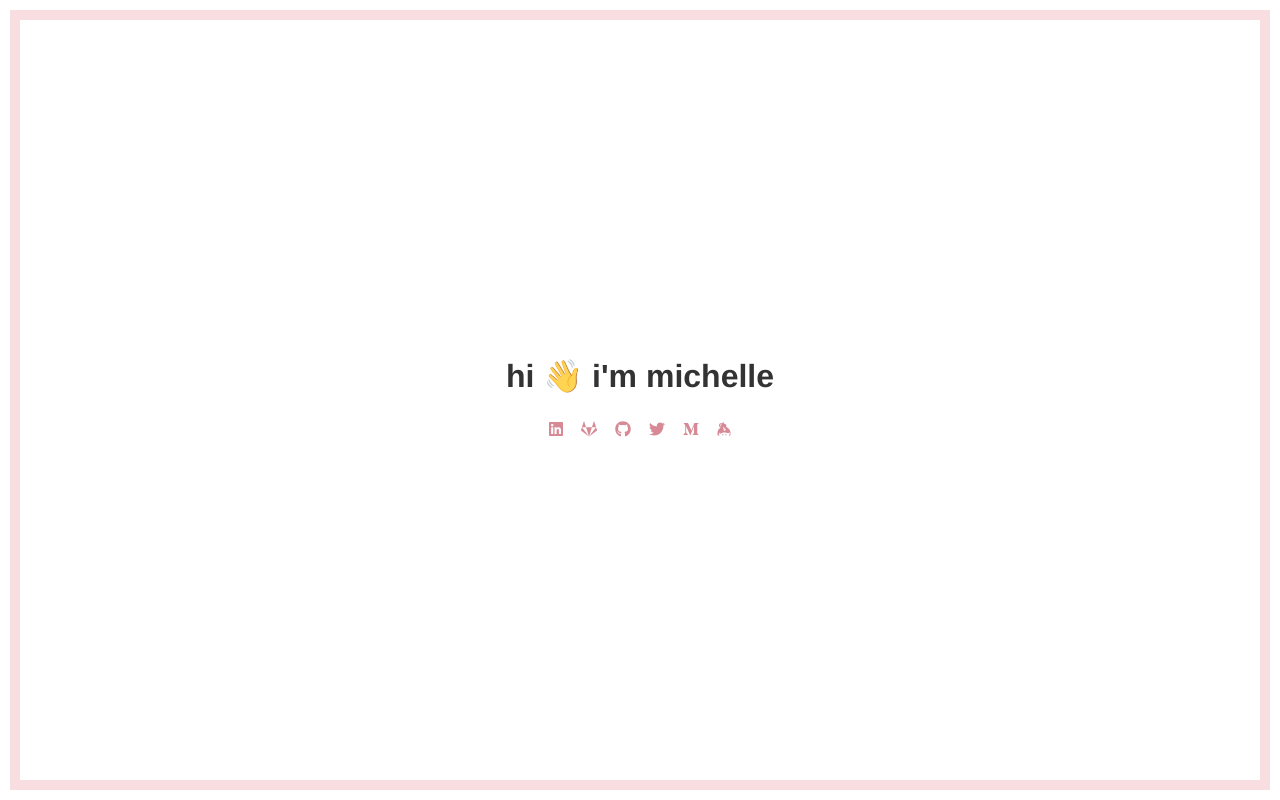
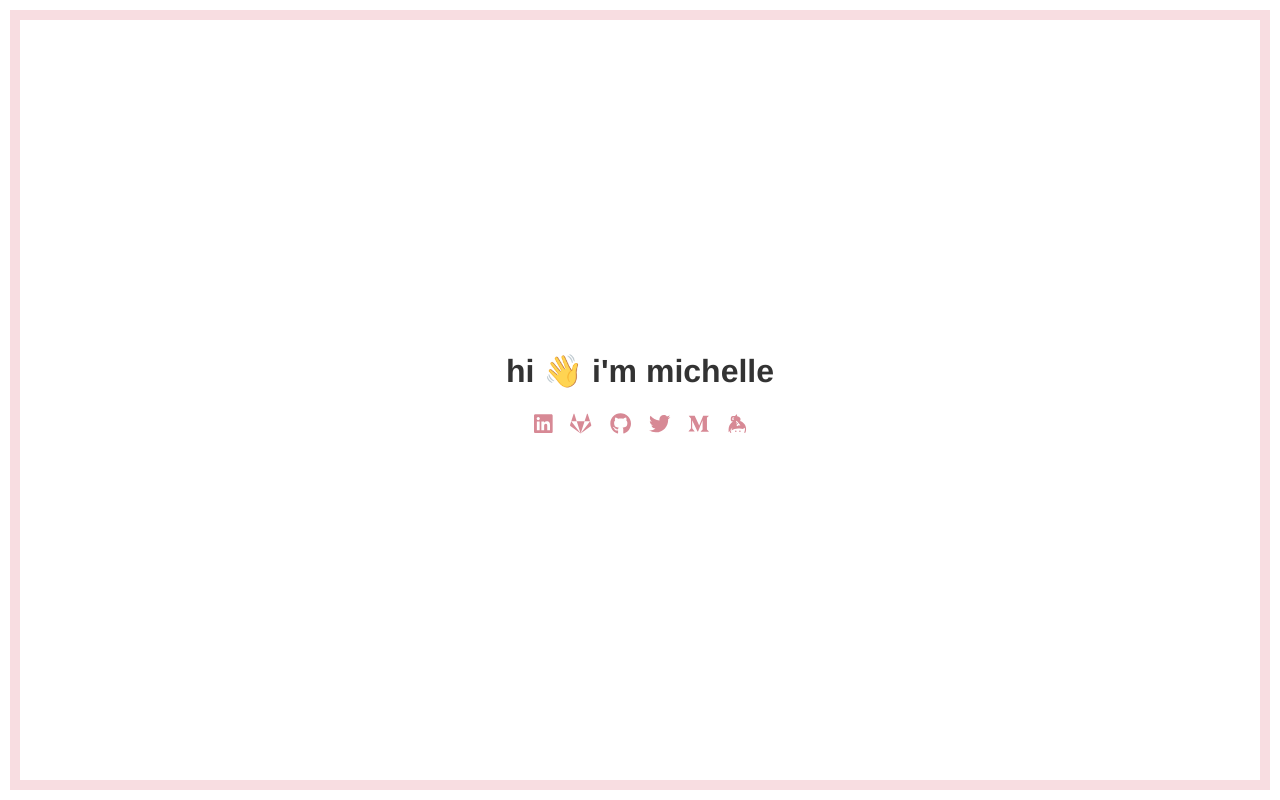
Before and after one commit to ngynmt/gatsby-site, a Gatsby site: page / in a window 1280 px wide. Built offline with nearby package versions, Linux system fonts and the light colour scheme; Gatsby itself is replaced by a stand-in of ours.

Commit message:
Fix social row spacing

```diff
--- a/src/pages/index.js
+++ b/src/pages/index.js
@@ -10,26 +10,26 @@ export default function Home() {
       <div class="meesh-home">
         <h1>hi <span role="img" aria-label="emoji hand wave">👋</span> i'm michelle</h1>
           <div class="meesh-home__social">
-            <div>
+            <div class="meesh-home__social-row">
               <a href='https://linkedin.com/in/nguyenchelle' className="meesh-home__social-icon">
-                <span><FontAwesomeIcon icon={faLinkedin} aria-hidden="true"/></span>
+                <span><FontAwesomeIcon icon={faLinkedin} size="lg" aria-hidden="true"/></span>
               </a>
               <a href='https://gitlab.com/ngynmt' className="meesh-home__social-icon">
-                <span><FontAwesomeIcon icon={faGitlab} aria-hidden="true"/></span>
+                <span><FontAwesomeIcon icon={faGitlab} size="lg" aria-hidden="true"/></span>
               </a>
               <a href='https://github.com/ngynmt' className="meesh-home__social-icon">
-                <span><FontAwesomeIcon icon={faGithub} aria-hidden="true"/></span>
+                <span><FontAwesomeIcon icon={faGithub} size="lg" aria-hidden="true"/></span>
               </a>
             </div>
-            <div>
+            <div class="meesh-home__social-row">
               <a href='https://twitter.com/ngynmt' className="meesh-home__social-icon">
-                <span><FontAwesomeIcon icon={faTwitter} aria-hidden="true"/></span>
+                <span><FontAwesomeIcon icon={faTwitter} size="lg" aria-hidden="true"/></span>
               </a>
               <a href='https://medium.com/@ngynmt' className="meesh-home__social-icon">
-                <span><FontAwesomeIcon icon={faMediumM} aria-hidden="true"/></span>
+                <span><FontAwesomeIcon icon={faMediumM} size="lg" aria-hidden="true"/></span>
               </a>
               <a href='https://keybase.io/ngynmt/chat' className="meesh-home__social-icon">
-                <span><FontAwesomeIcon icon={faKeybase} aria-hidden="true"/></span>
+                <span><FontAwesomeIcon icon={faKeybase} size="lg" aria-hidden="true"/></span>
               </a>
             </div>
           </div>
@@ -37,9 +37,3 @@ export default function Home() {
     </div>
   );
 }
-
-// <a href='http://gitlab.com/ngynmt'><i className="fa fa-lg fa-gitlab meesh-home__social-icon" aria-hidden="true"></i></a>
-// <a href='http://github.com/ngynmt'><i className="fa fa-lg fa-github meesh-home__social-icon" aria-hidden="true"></i></a>
-// <a href='http://twitter.com/ngynmt'><i className="fa fa-lg fa-twitter meesh-home__social-icon" aria-hidden="true"></i></a>
-// <a href='https://medium.com/@ngynmt'><i className="fa fa-lg fa-medium-m meesh-home__social-icon" aria-hidden="true"></i></a>
-// <a href='https://keybase.io/ngynmt/chat'><i className="fa fa-lg fa-keybase meesh-home__social-icon" aria-hidden="true"></i></a>
--- a/src/styles/home.scss
+++ b/src/styles/home.scss
@@ -5,7 +5,7 @@
     display: flex;
     flex-wrap: wrap;
     justify-content: center;
-    padding: 0 20px;
+    padding: 0 10px;
 
     &-icon {
       color: $dark-pink;
@@ -18,5 +18,9 @@
         color: $white;
       }
     }
+
+    &-row {
+      margin-bottom: 10px;
+    }
   }
 }
```
